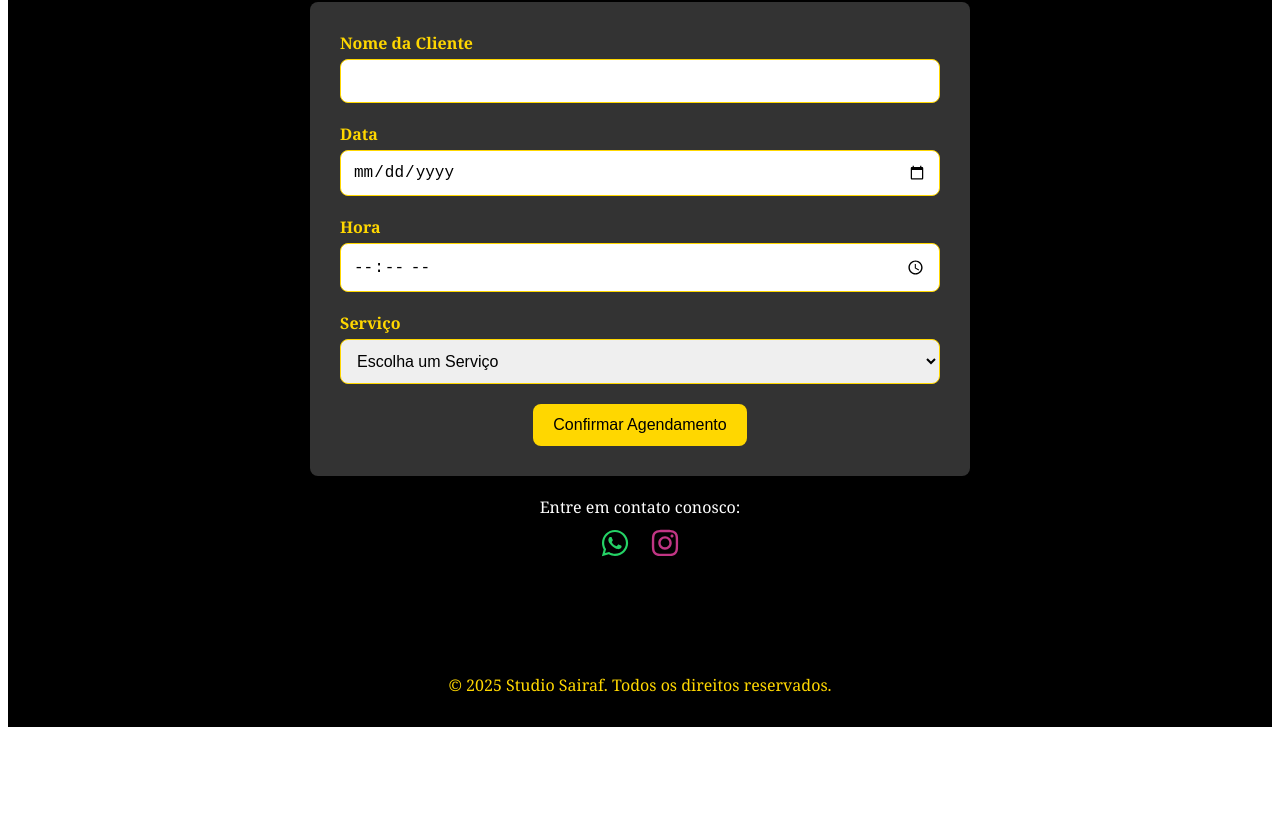
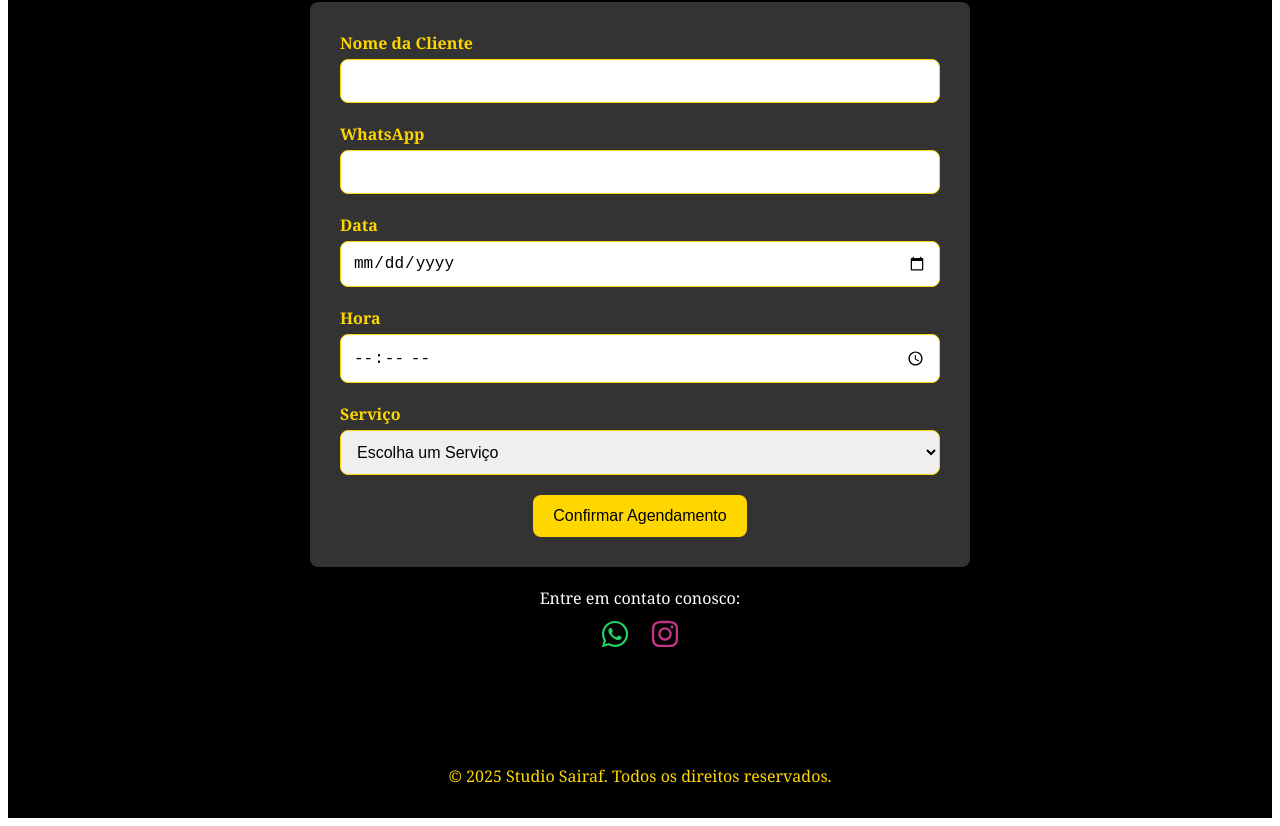
Before and after one commit to souzagbruno10/studiosairaf25, a Next.js app: page /agendamento in a window 1280 px wide. Shown: the part 1880-2706 px from the top of the page. Before the commit the page ends 2615 px from the top, so only its background shows below. Built offline with nearby package versions, Linux system fonts and the light colour scheme.

Commit message:
Update AgendamentoForm.js

```diff
--- a/components/AgendamentoForm.js
+++ b/components/AgendamentoForm.js
@@ -5,9 +5,11 @@ import styles from "../styles/Home.module.css";
 function AgendamentoForm() {
   const [formData, setFormData] = useState({
     nome: "",
+    whats: "",
     data: "",
     hora: "",
     servico: "",
+
   });
 
   const [showPopup, setShowPopup] = useState(false); // Para controlar a exibição do pop-up
@@ -68,6 +70,17 @@ function AgendamentoForm() {
             id="nome"
             name="nome"
             value={formData.nome}
+            onChange={handleChange}
+            required
+          />
+        </div>
+               <div className={styles.formGroup}>
+          <label htmlFor="whats">WhatsApp</label>
+          <input
+            type="tel"
+            id="whats"
+            name="whats"
+            value={formData.whats}
             onChange={handleChange}
             required
           />
```
